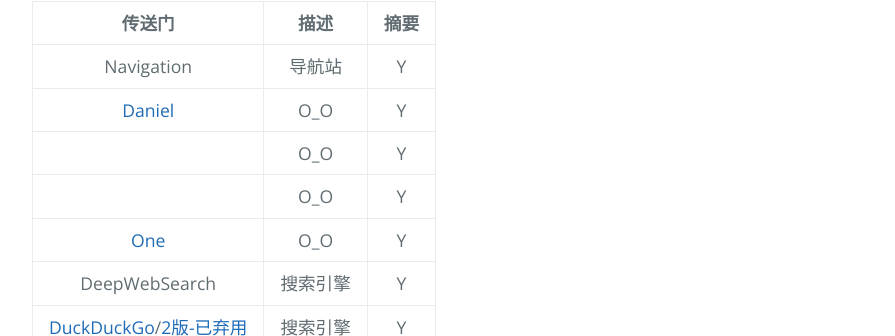
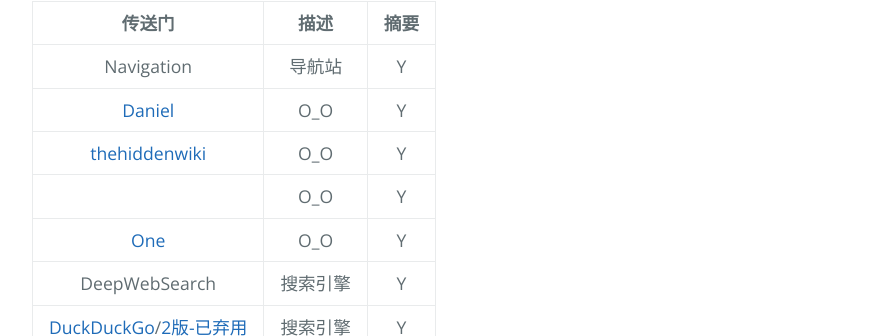
Before and after one commit to AmbroseRen/test, a Jekyll site: the page built from Doc/Tools/Tor.md, in a window 1280 px wide. Shown: the part 791-1127 px from the top of the page, without its empty margins (192-1087 px from the left). Built offline with Jekyll 4.4.1, drawn with Linux system fonts in a browser that asks for light colours; our own code applies the rules of GitHub Pages for plain Markdown files; the repository's description, which GitHub fills in, is left out.

Commit message:
Update Tor.md

```diff
--- a/Doc/Tools/Tor.md
+++ b/Doc/Tools/Tor.md
@@ -28,7 +28,7 @@
 |:---:|:---:|:---:|
 | Navigation | 导航站 | Y |
 | [Daniel](http://donionsixbjtiohce24abfgsffo2l4tk26qx464zylumgejukfq2vead.onion/onions.php) | O_O | Y |
-| []() | O_O | Y |
+| [thehiddenwiki](https://thehiddenwiki.org/) | O_O | Y |
 | []() | O_O | Y |
 | [One](http://torlinkbgs6aabns.onion/) | O_O | Y |
 | DeepWebSearch | 搜索引擎 | Y |
```
